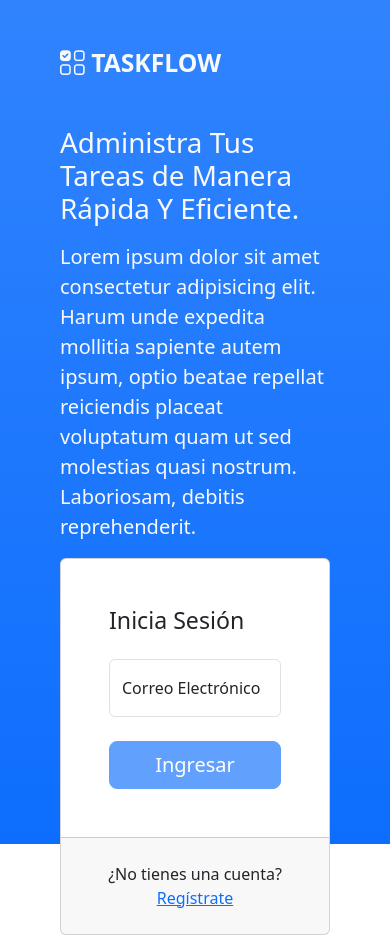
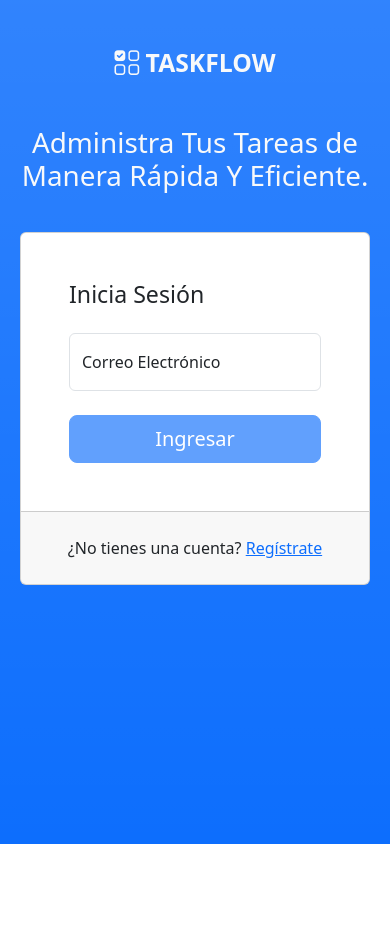
Before and after one commit to UnUsuarioMas67/todo-app-angular, an Angular app: page / in a window 390 px wide. After the commit the page ends 844 px from the top, so only its background shows below. Built offline with nearby package versions, Linux system fonts and the light colour scheme.

Commit message:
Make responsivity changes to LoginComponent

```diff
--- a/src/app/pages/login/login.component.html
+++ b/src/app/pages/login/login.component.html
@@ -1,24 +1,23 @@
-<section class="bg-primary bg-gradient p-5 vh-100">
+<section class="d-md-flex align-items-center bg-primary bg-gradient py-5 px-2 px-sm-5" style="min-height: 100vh;">
   <div class="container h-100">
-    <div class="row align-items-center h-100">
-      <div class="col-12 col-md-6 col-xl-8 text-light">
-        <div class="col-12 col-xl-10">
+    <div class="row align-items-center h-100 g-4">
+      <div class="col-12 col-lg-6 col-xl-8 text-light">
+        <div class="col-12 col-xl-10 text-center text-lg-start">
           <p class="text-uppercase fw-bolder h2 mb-5">
             <i class="bi bi-ui-checks-grid"></i>
             TaskFlow
           </p>
           <p class="h1 mb-3">Administra Tus Tareas de Manera Rápida Y Eficiente.</p>
-          <p class="lead">
+          <p class="lead d-none d-lg-block">
             Lorem ipsum dolor sit amet consectetur adipisicing elit. Harum unde expedita mollitia sapiente autem ipsum,
             optio beatae repellat reiciendis placeat voluptatum quam ut sed molestias quasi nostrum. Laboriosam, debitis
             reprehenderit.
           </p>
         </div>
       </div>
-      <div class="col-12 col-md-6 col-xl-4">
+      <div class="col-12 col-lg-6 col-xl-4">
         @if (!isRegistering()) {
-        <app-login-form (registerLinkClicked)="isRegistering.set(true)"
-          (formSubmitted)="OnLogin($event)"></app-login-form>
+        <app-login-form (registerLinkClicked)="isRegistering.set(true)" (formSubmitted)="OnLogin()"></app-login-form>
         }
         @else {
         <app-register-form (loginLinkClicked)="isRegistering.set(false)"
```
